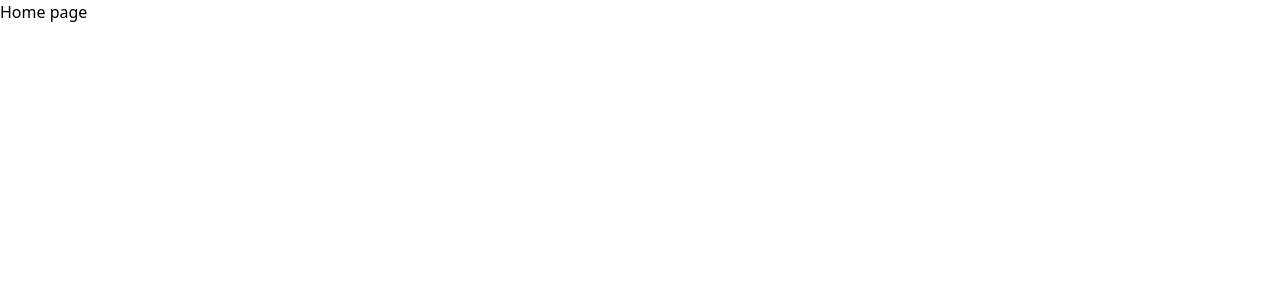
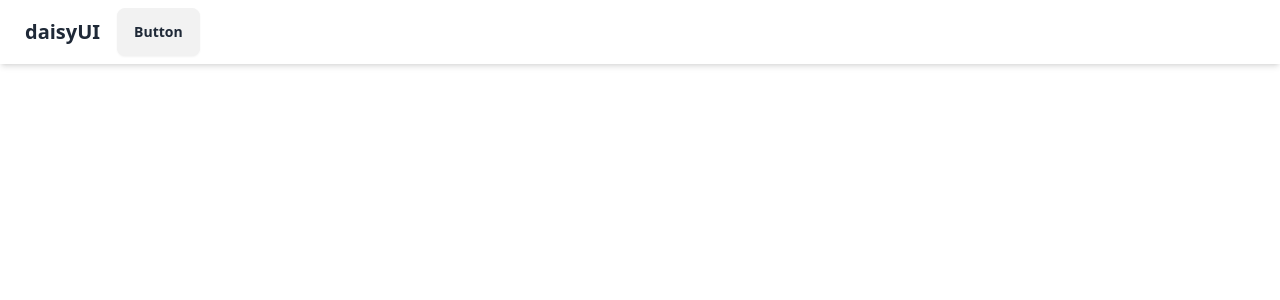
Before and after one commit to gnius-pe/page-foto-bid, a React (Vite) app: page / in a window 1280 px wide. Shown: the top 300 px of the page. Built offline with nearby package versions, Linux system fonts and the light colour scheme.

Commit message:
style home

```diff
--- a/package.json
+++ b/package.json
@@ -22,6 +22,7 @@
     "@types/react-dom": "^18.2.7",
     "@vitejs/plugin-react": "^4.0.3",
     "autoprefixer": "^10.4.16",
+    "daisyui": "^4.0.5",
     "eslint": "^8.45.0",
     "eslint-plugin-react": "^7.32.2",
     "eslint-plugin-react-hooks": "^4.6.0",
--- a/src/App.jsx
+++ b/src/App.jsx
@@ -2,10 +2,10 @@ import { BrowserRouter, Routes, Route } from "react-router-dom"
 import LoginPage from "./pages/LoginPage"
 import RegisterPage from "./pages/RegisterPage"
 import { AuthProvider } from "./context/authContext"
-import FotoPage from "./pages/fotoPage"
+import FotoPage from "./pages/FotoPage"
 import FotoFormPage from "./pages/fotoFormPage"
 import ProfilePage from "./pages/ProfilePage"
-import HomePage from "./pages/homePage"
+import HomePage from "./pages/HomePage"
 
 import ProtectedRoute from "./ProtectedRoute"
 
--- a/src/pages/FotoPage.jsx
+++ b/src/pages/FotoPage.jsx
@@ -2,7 +2,7 @@ import React from "react";
 
 function FotoPage (){
     return (
-        <div>Foto Page</div>
+        <div>Foto Page dfdfdfdffdfd</div>
     )
 }
 
--- a/src/pages/HomePage.jsx
+++ b/src/pages/HomePage.jsx
@@ -1,9 +1,14 @@
 import React from "react";
 
-function HomePage (){
-    return (
-        <div>Home page</div>
-    )
+function HomePage() {
+  return (
+    <div>
+      <div className="navbar bg-base-100 shadow-md">
+        <a className="btn btn-ghost text-xl">daisyUI</a>
+        <button className="btn">Button</button>
+      </div>
+    </div>
+  );
 }
 
 export default HomePage;
--- a/tailwind.config.js
+++ b/tailwind.config.js
@@ -5,5 +5,5 @@ export default {
   theme: {
     extend: {},
   },
-  plugins: [],
+  plugins: [require("daisyui")],
 }
```
Also changed, not shown: 1 other file (tests, documents, lock files or other folders).
